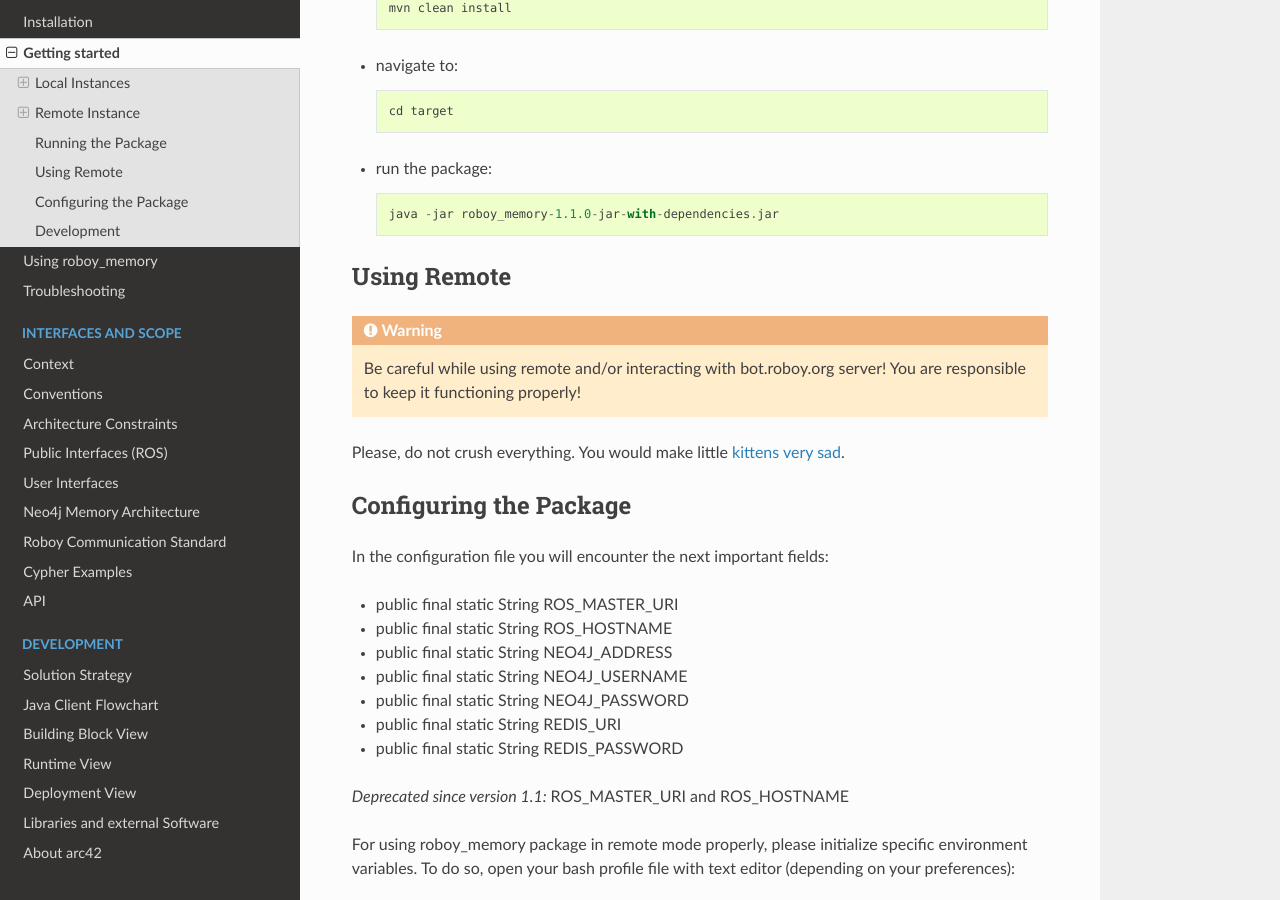
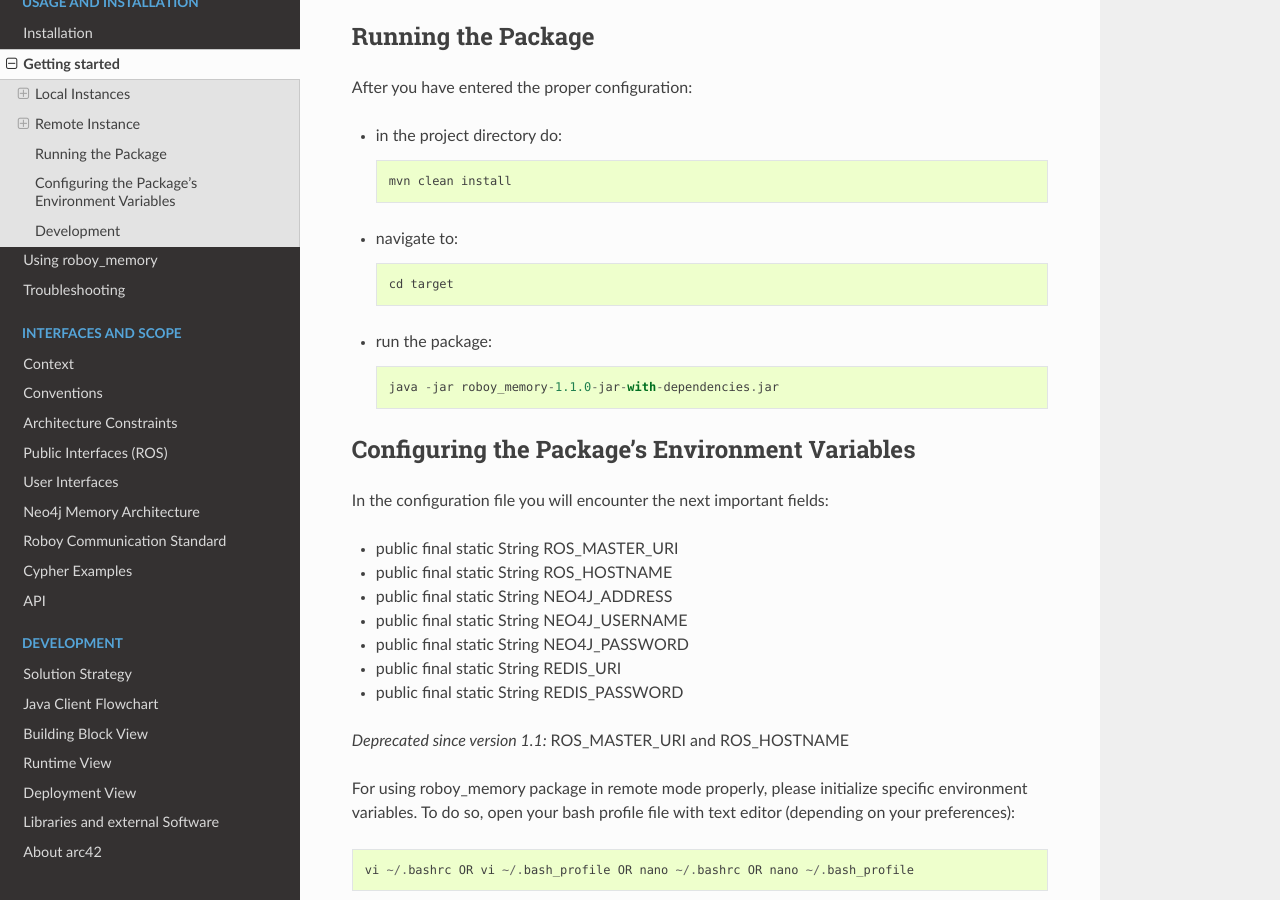
Before and after one commit to Roboy/memory, a Sphinx documentation site: the page built from docs/Usage/1_getting_started.rst, in a window 1280 px wide and 900 px high, scrolled down 4354 px. Built offline with Sphinx 7.4.7 and the Read the Docs theme 2.0.0, drawn with Linux system fonts in a browser that asks for light colours; some of the changed text lies outside the part shown.

Commit message:
More Restruct

```diff
--- a/docs/Usage/1_getting_started.rst
+++ b/docs/Usage/1_getting_started.rst
@@ -181,19 +188,7 @@
 
     java -jar roboy_memory-1.1.0-jar-with-dependencies.jar
 
-Using Remote
----------------------------------------------------
-
-.. warning::
-
-    Be careful while using remote and/or interacting with bot.roboy.org server! You are responsible to keep it functioning properly!
-
-Please, do not crush everything. You would make little `kittens very sad <http://goo.gl/FZsTTm>`_.
-
-
-
-
-Configuring the Package
+Configuring the Package's Environment Variables
 --------------------------------------------------
 
 In the configuration file you will encounter the next important fields:
```
Also changed, not shown: other parts of docs/Usage/1_getting_started.rst (+7 -0 lines).
